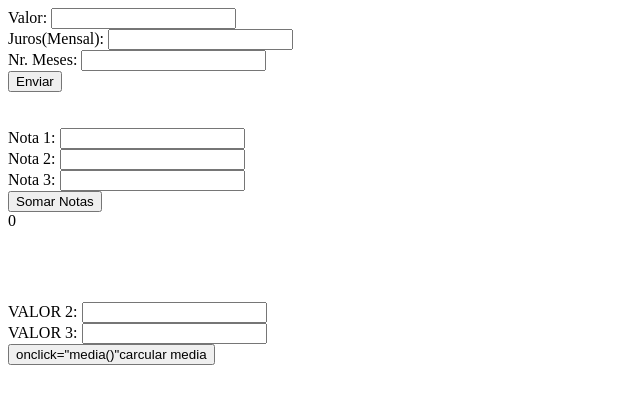
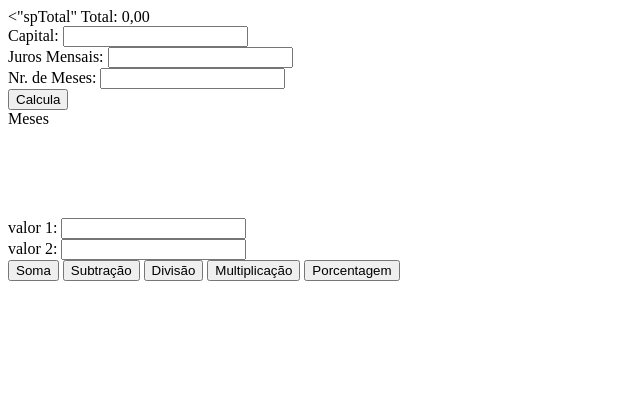
Before and after one commit to tesinha07/primeiroc_3t, a plain HTML site: page index.html in a window 1280 px wide. Shown: the whole page, without its empty margins (0-640 px from the left). Drawn offline with Linux system fonts and the light colour scheme.

Commit message:
Update index.html

```diff
--- a/index.html
+++ b/index.html
@@ -1,36 +1,41 @@
 <!DOCTYPE html>
 <html lang="pt-br">
+
 <head>
-    <meta charset="UTF-8">
-    <meta http-equiv="X-UA-Compatible" content="IE=edge">
-    <meta name="viewport" content="width=device-width, initial-scale=1.0">
-    <title>Primeiro E</title>
-    <script src="estudo.js"></script>
-</head>
+   <meta charset="UTF-8">
+   <meta http-equiv="X-UA-Compatible" content="IE=edge">
+   <meta name="viewport" content="width=device-width, initial-scale=1.0">
+   <title>Primeiro D</title>
+   <script src="estudo.js"></script>
+   <link rel="stylest"
+
 <body>
 
+   <div id="calculadora">
+      <div><"spTotal"
 
-    Valor: <input id="valor" type="text"><br>
-    Juros(Mensal): <input id="juros" type="text"><br>
-    Nr. Meses: <input id="mes" type="text"><br>
-    <button onclick="calcula()">Enviar</button>
+      <span id="total">Total: 0,00</span><br>
 
-    <br><br><br>
-    Nota 1: <input id="t1" type="text"><br>
-    Nota 2: <input id="t2" type="text"><br>
-    Nota 3: <input id="t3" type="text"><br>
-
-    <button onclick="somaNota()">Somar Notas</button><br>
-
-    <span id="resultado">0</span>
-
-<br><br><br><br>
-<span id="resultado<0,00</SPAN>
-VALOR 1: <input id="v1 type="text"><br>
-VALOR 2: <input id="v1 type="text"><br>
-VALOR 3: <input id="v1 type="text"><br>
-<button> onclick="media()"carcular media</button>
+      </div>
+      Capital: <input id="valor" type="text"> <br>
+      Juros Mensais: <input id="juros" type="text"> <br>
+      Nr. de Meses: <input id="meses" type="text"> <br>
+      <button onclick="total()">Calcula</button>
+   </div>
+   <div>
+      <span id="mes">Meses</span>
+   </div>
 
 
+   <br><br><br>
+   <span id="resultado"></span><br><br>
+   valor 1: <input id="v1" type="text"><br>
+   valor 2: <input id="v2" type="text"><br>
+   <button onclick="adicao()">Soma</button>
+   <button onclick="subtracao()">Subtração</button>
+   <button onclick="divisao()">Divisão</button>
+   <button onclick="multiplicacao()">Multiplicação</button>
+   <button onclick="porcentagem()">Porcentagem</button>
 </body>
+
 </html>
```
